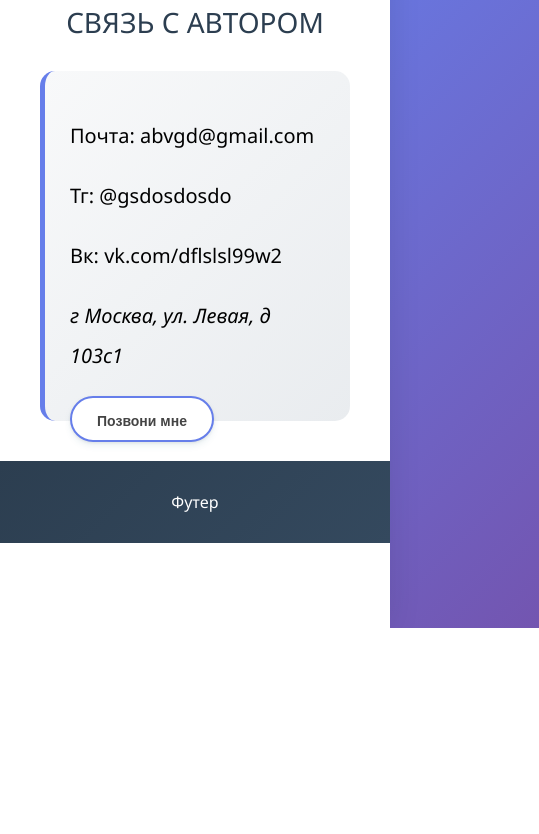
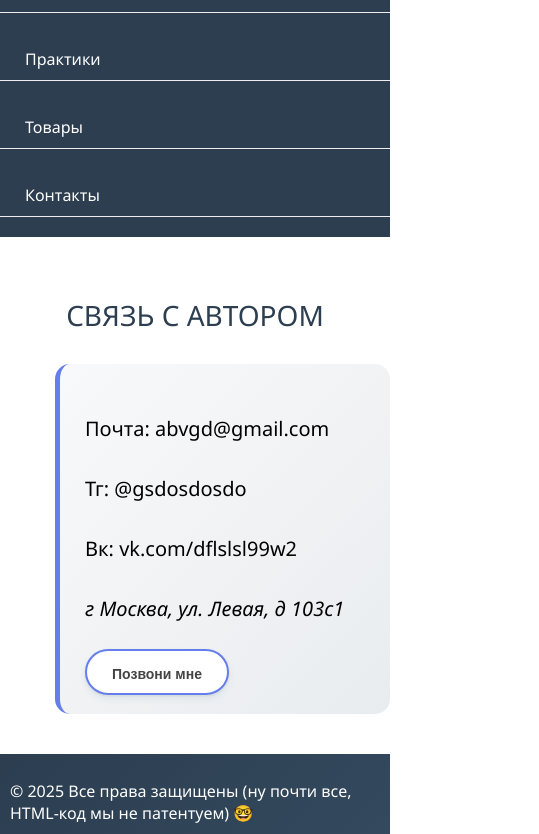
Before and after one commit to DaryaKlyukvina/frontend-and-backend-practice, a plain HTML site: page pages/contacts.html in a window 390 px wide. Shown: the part 216-1050 px from the top of the page, 539 px wide, since content can reach past the window. Before the commit the page ends 844 px from the top, so only its background shows below. Drawn offline with Linux system fonts and the light colour scheme.

Commit message:
Поправлена часть пунктов

```diff
--- a/pages/contacts.html
+++ b/pages/contacts.html
@@ -33,7 +33,7 @@
                     <input type="button" id="call" value="Позвони мне"/>
                 </div>
             </div>
-            <div id="footer">Футер</div>
+            <div id="footer"> <p class="funny-text">© 2025 Все права защищены (ну почти все, HTML-код мы не патентуем) 🤓</p></div>
         </div>
     </body>
 </html>
--- a/style/styles.css
+++ b/style/styles.css
@@ -117,6 +117,30 @@ body {
         padding-left: 10px;
         padding-right: 10px;
         flex-direction: column;
+    }
+
+    .nav-list {
+        display: flex;
+        flex-direction: column;
+        position: static;
+    }
+
+    .nav-item {
+        width: 100%;
+        text-align: left;
+        padding: 10px 0;
+        border-bottom: 1px solid #eee;
+    }
+
+        .contacts1 {
+        /* Гарантируем, что контейнер не шире экрана */
+        max-width: 100vw;
+        width: calc(100% - 30px); /* Отступы по бокам */
+        margin: 0 15px;
+        padding: 15px;
+
+        /* Важно для текста: */
+        overflow-x: hidden; /* Скрывает горизонтальный скролл */
     }
 }
 
@@ -251,8 +275,13 @@ body {
     background: linear-gradient(135deg, #2c3e50 0%, #34495e 100%); /* Темный
     градиентный фон */
     color: white; /* Белый цвет текста */
-    text-align: center; /* Выравнивание по центру */
-    padding: 30px; /* Внутренние отступы */
+    text-align: left; /* Выравнивание по центру */
+    margin-bottom: 0px;
+    padding: 10px; /* Внутренние отступы */
+}
+
+.funny-text{
+    margin-bottom: 0px;
 }
 /* ===== НОВОСТИ =====*/
 .news-card {
@@ -308,6 +337,8 @@ body {
     flex-wrap: wrap; /* Перенос на новую строку при необходимости */
     gap: 15px; /* Расстояние между навыками */
     margin: 30px 0; /* Вертикальные отступы */
+    padding-bottom: 0%;
+    margin-bottom: 0%;
 }
 .product-card {
     background: linear-gradient(135deg, #86a6c2 0%, #d7eaf9 100%); /* Голубой
@@ -320,7 +351,7 @@ body {
     box-shadow: 0 4px 15px rgba(79, 172, 254, 0.3); /* Тень с голубым оттенком */
     transition: all 0.3s ease; /* Плавные анимации при изменении */
     max-width: 280px;
-    margin: 0 auto;
+    margin: 20px;
     align-content: center;
 }
 .product-price {
```
Also changed, not shown: index.html (+1 -1 lines), pages/goods.html (+1 -1 lines), pages/news.html (+1 -1 lines), pages/practices.html (+1 -1 lines).
